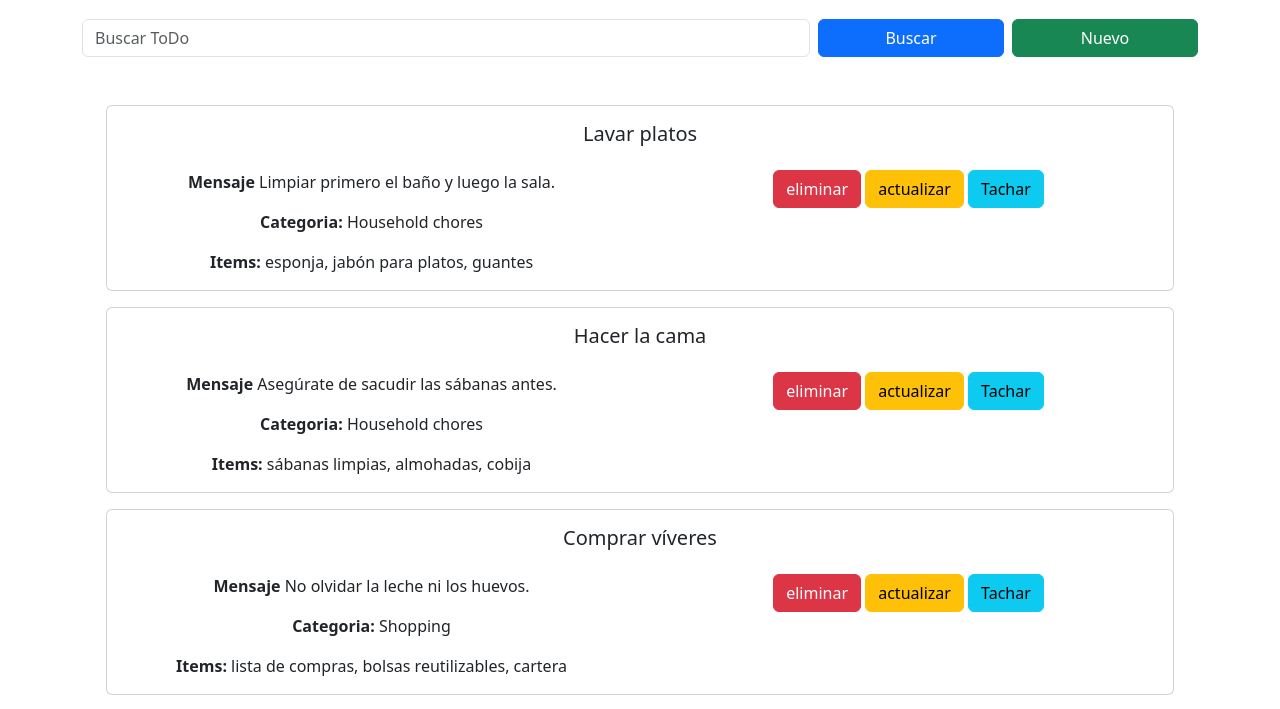
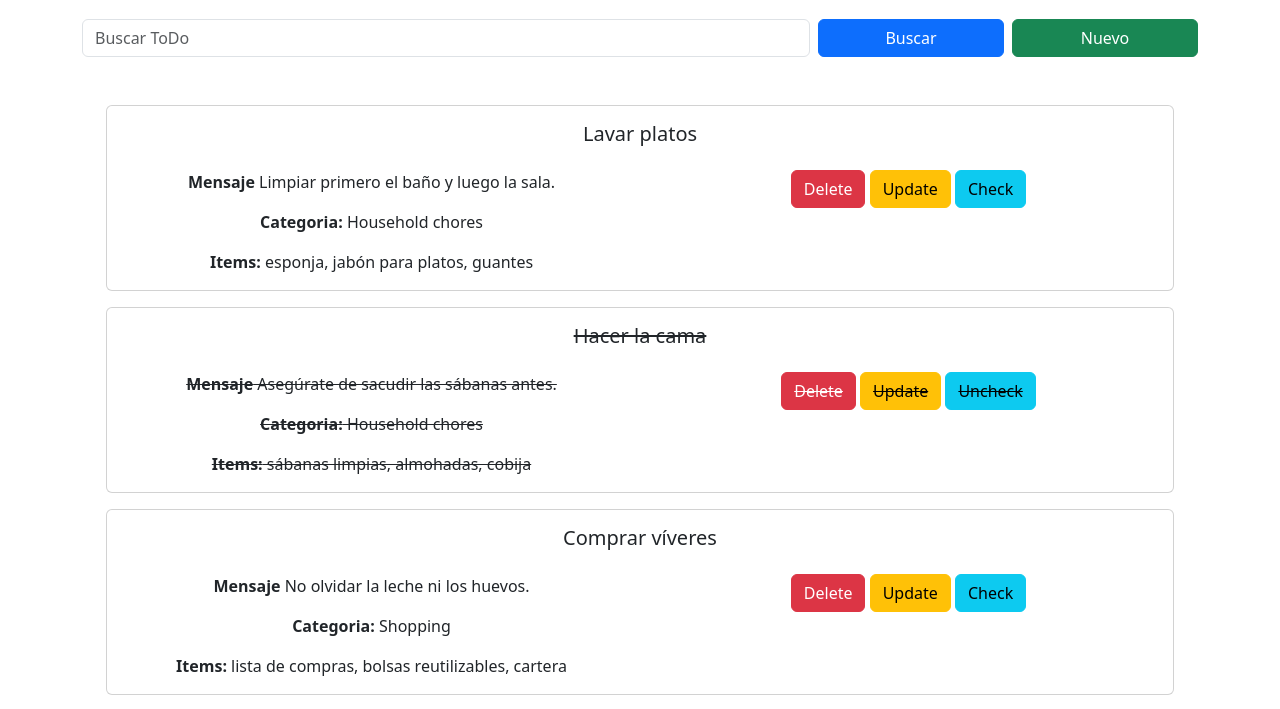
Before and after one commit to Duran24062005/JavaScript_S2_DuranAlexi, a plain HTML site: page todoApp/index.html in a window 1280 px wide. Shown: the part 77-786 px from the top of the page. Drawn offline with nearby package versions, Linux system fonts and the light colour scheme.

Commit message:
fix: :hammer: added new func

```diff
--- a/todoApp/script/db/todo_db.js
+++ b/todoApp/script/db/todo_db.js
@@ -4,77 +4,88 @@ const db = [
         "name": "Lavar platos",
         "message": "Limpiar primero el baño y luego la sala.",
         "category": "Household chores",
-        "items": ["esponja", "jabón para platos", "guantes"]
+        "items": ["esponja", "jabón para platos", "guantes"],
+        "status": "on hold"
     },
     {
         "id": 2,
         "name": "Hacer la cama",
         "message": "Asegúrate de sacudir las sábanas antes.",
         "category": "Household chores",
-        "items": ["sábanas limpias", "almohadas", "cobija"]
+        "items": ["sábanas limpias", "almohadas", "cobija"],
+        "status": "ready"
     },
     {
         "id": 3,
         "name": "Comprar víveres",
         "message": "No olvidar la leche ni los huevos.",
         "category": "Shopping",
-        "items": ["lista de compras", "bolsas reutilizables", "cartera"]
+        "items": ["lista de compras", "bolsas reutilizables", "cartera"],
+        "status": "on hold"
     },
     {
         "id": 4,
         "name": "Estudiar JavaScript",
         "message": "Practicar objetos y funciones.",
         "category": "Education",
-        "items": ["computador", "libreta", "lápiz"]
+        "items": ["computador", "libreta", "lápiz"],
+        "status": "on hold"
     },
     {
         "id": 5,
         "name": "Pasear al perro",
         "message": "Llevar bolsas para recoger sus necesidades.",
         "category": "Pet care",
-        "items": ["correa", "bolsas", "botella de agua"]
+        "items": ["correa", "bolsas", "botella de agua"],
+        "status": "on hold"
     },
     {
         "id": 6,
         "name": "Revisar correos",
         "message": "Responder solo los importantes.",
         "category": "Work",
-        "items": ["computador", "conexión a internet"]
+        "items": ["computador", "conexión a internet"],
+        "status": "on hold"
     },
     {
         "id": 7,
         "name": "Regar plantas",
         "message": "No mojar las hojas directamente.",
         "category": "Household chores",
-        "items": ["regadera", "agua", "fertilizante"]
+        "items": ["regadera", "agua", "fertilizante"],
+        "status": "on hold"
     },
     {
         "id": 8,
         "name": "Llamar a mamá",
         "message": "Preguntar cómo está y contarle tu semana.",
         "category": "Personal",
-        "items": ["teléfono", "tiempo libre"]
+        "items": ["teléfono", "tiempo libre"],
+        "status": "on hold"
     },
     {
         "id": 9,
         "name": "Leer 30 páginas",
         "message": "Continuar el libro pendiente.",
         "category": "Personal growth",
-        "items": ["libro", "marcador", "lugar tranquilo"]
+        "items": ["libro", "marcador", "lugar tranquilo"],
+        "status": "on hold"
     },
     {
         "id": 10,
         "name": "Planificar la semana",
         "message": "Anotar tareas y objetivos en la agenda.",
         "category": "Productivity",
-        "items": ["agenda", "lápiz", "calendario"]
+        "items": ["agenda", "lápiz", "calendario"],
+        "status": "on hold"
     },
     {
         "id": 11,
         "name": "Cocinar cena",
         "message": "Preparar algo saludable y rápido.",
         "category": "Cooking",
-        "items": ["sartén", "aceite", "verduras"]
+        "items": ["sartén", "aceite", "verduras"],
+        "status": "on hold"
     }
 ];
 
--- a/todoApp/script/script.js
+++ b/todoApp/script/script.js
@@ -5,6 +5,7 @@ function init(dB) {
     if (dB.length >= 1) {
         cardContainer.innerHTML = "";
         dB.forEach((e) => {
+            if (e.status == 'on hold') {
             cardContainer.innerHTML += `
             <div class="card w-80 mb-3">
                 <div class="card-body container">
@@ -16,14 +17,36 @@ function init(dB) {
                             <p class="card-text"><strong>Items:</strong> ${e.items.join(", ")}</p>
                         </div>
                         <div class="col text-center mb-4">
-                            <button onclick="deleteItem(${e.id})" class="btn btn-danger">eliminar</button>
-                            <button onclick="update(${e.id})" class="btn btn-warning">actualizar</button>
-                            <button onclick="finish(${e.id})" class="btn btn-info">Tachar</button>
+                            <button data-id="${e.id}" onclick="deleteItem(${e.id})" class="btn btn-danger">Delete</button>
+                            <button data-id="${e.id}" onclick="update(${e.id})" class="btn btn-warning">Update</button>
+                            <button data-id="${e.id}" onclick="finish(${e.id})" class="btn btn-info">Check</button>
                         </div>
                     </div>
                 </div>
-            </div>
-            `;
+            </div>`;
+
+            } else {
+                cardContainer.innerHTML += `
+                <div class="card w-80 mb-3">
+                    <div class="card-body container">
+                        <div class="row gap-3">
+                            <h5 class="card-title text-decoration-line-through">${e.name}</h5>
+                            <div class="col">
+                                <p class="card-text text-decoration-line-through"><strong>Mensaje</strong> ${e.message}</p>
+                                <p class="card-text text-decoration-line-through"><strong>Categoria:</strong> ${e.category}</p>
+                                <p class="card-text text-decoration-line-through"><strong>Items:</strong> ${e.items.join(", ")}</p>
+                            </div>
+                            <div class="col text-center mb-4">
+                                <button data-id="${e.id}" onclick="deleteItem(${e.id})" class="btn btn-danger text-decoration-line-through">Delete</button>
+                                <button data-id="${e.id}" onclick="update(${e.id})" class="btn btn-warning text-decoration-line-through">Update</button>
+                                <button data-id="${e.id}" onclick="finish(${e.id})" class="btn btn-info text-decoration-line-through">Uncheck</button>
+                            </div>
+                        </div>
+                    </div>
+                </div>
+                `;
+
+            }
         } );
     } else {
         cardContainer.innerHTML = '<p class="text-danger">No hay datos...</p>';
@@ -54,9 +77,9 @@ function searchTodo() {
                             <p class="card-text"><strong>Items:</strong> ${e.items.join(", ")}</p>
                         </div>
                         <div class="col text-center mb-4">
-                            <button onclick="deleteItem(${e.id})" class="btn btn-danger">eliminar</button>
-                            <button onclick="update(${e.id})" class="btn btn-warning">actualizar</button>
-                            <button onclick="finish(${e.id})" class="btn btn-info">Tachar</button>
+                            <button data-id="${e.id}" onclick="deleteItem(${e.id})" class="btn btn-danger">eliminar</button>
+                            <button data-id="${e.id}" onclick="update(${e.id})" class="btn btn-warning">actualizar</button>
+                            <button data-id="${e.id}" onclick="finish(${e.id})" class="btn btn-info">Tachar</button>
                         </div>
                     </div>
                 </div>
@@ -95,13 +118,13 @@ function createToDo(name, message, category, items) {
 
 
 function deleteItem(id) {
-    let elemento = db.filter((e) => e.id === parseInt(id));
+    let elemento = db.findIndex((e) => e.id === parseInt(id));
 
     // alert(`Item ${id} deleted successfully`);
-    console.log(db);
-    console.log(elemento);
-    db.splice(elemento[0].id, 1);
-    console.log(db);
+    // console.log(db);
+    // console.log('Elemento: '+ elemento);
+    db.splice(elemento, 1);
+    // console.log(db);
     init(db);
 };
 
@@ -110,8 +133,13 @@ function update(id) {
     alert(`Item ${id} updated successfully`);
 };
 
-function finish(id) {
+function finish() {
+    let id = event.target.getAttribute('data-id');
+    let element = db.filter(e => e.id == id);
+    element.status = 'ready';
+    console.log(element.status);
     alert(`Item ${id} finished successfully`);
+    init(db)
 };
 
 
```
Also changed, not shown: todoApp/index.html (line endings or trailing spaces).
